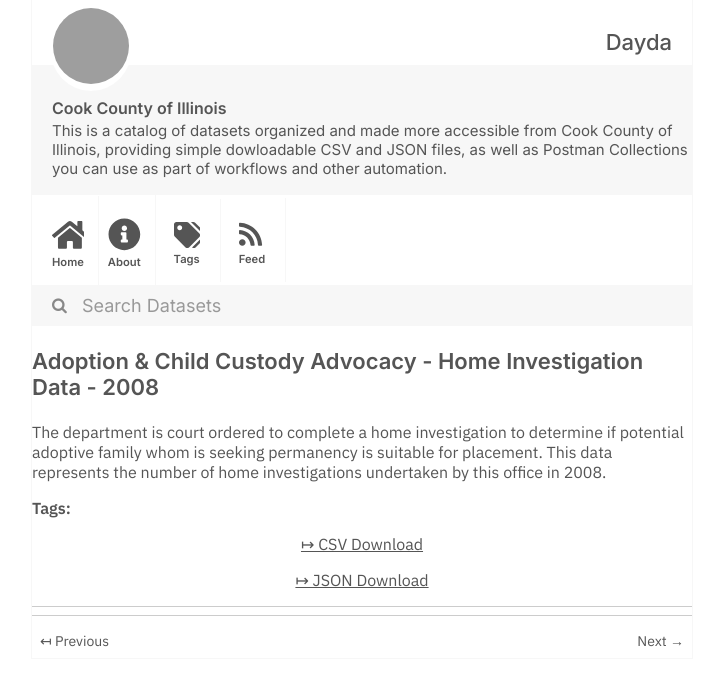
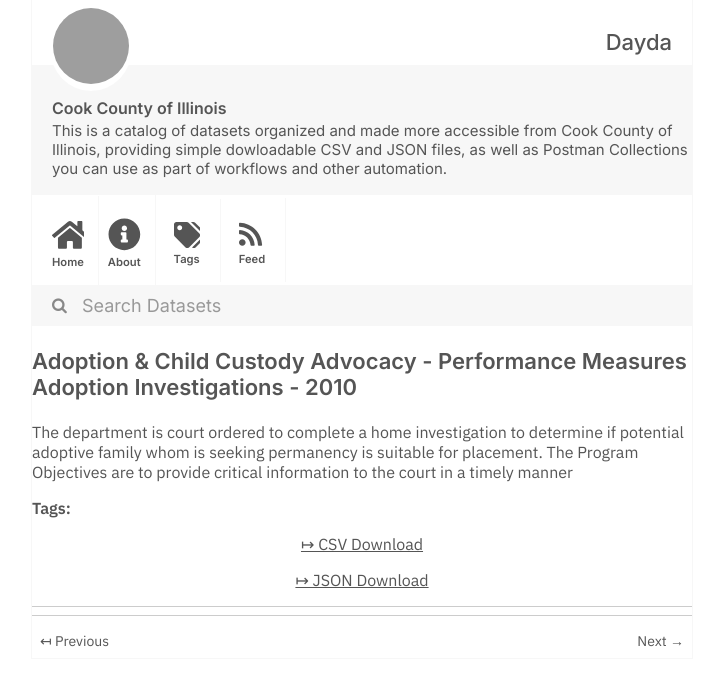
Before and after one commit to dayda-entities/cook-county-of-illinois, a Jekyll site: the page built from _posts/2020-11-10-adoption-child-custody-advocac.md, in a window 1280 px wide, cut to the strip 0-686 px from the top of the page. Shown: the whole strip, without its empty margins (278-1001 px from the left). Built offline with Jekyll 4.4.1, drawn with Linux system fonts in a browser that asks for light colours; grey boxes are pictures that could not be loaded.

Commit message:
Publish Data

```diff
--- a/_posts/2020-11-10-adoption-child-custody-advocac.md
+++ b/_posts/2020-11-10-adoption-child-custody-advocac.md
@@ -1,17 +1,19 @@
 ---
-title: Adoption & Child Custody Advocacy - Home Investigation Data - 2008
-created: '2020-11-10T16:57:49.516932'
-modified: '2020-11-10T16:57:49.516939'
+title: >-
+  Adoption & Child Custody Advocacy - Performance Measures Adoption
+  Investigations - 2010
+created: '2020-11-10T16:57:30.333029'
+modified: '2020-11-10T16:57:30.333040'
 state: active
 type: dataset
 tags: []
 groups:
   - Local Government
 csv_url: >-
-  https://datacatalog.cookcountyil.gov/api/views/tjzn-e5cs/rows.csv?accessType=DOWNLOAD
+  https://datacatalog.cookcountyil.gov/api/views/fyzh-dkkp/rows.csv?accessType=DOWNLOAD
 json_url: >-
-  https://datacatalog.cookcountyil.gov/api/views/tjzn-e5cs/rows.json?accessType=DOWNLOAD
+  https://datacatalog.cookcountyil.gov/api/views/fyzh-dkkp/rows.json?accessType=DOWNLOAD
 layout: post
 
 ---
-The department is court ordered to complete a home investigation to determine if potential adoptive family whom is seeking permanency is suitable for placement. This data represents the number of home investigations undertaken by this office in 2008.
+The department is court ordered to complete a home investigation to determine if potential adoptive family whom is seeking permanency is suitable for placement.  The Program Objectives are to provide critical information to the court in a timely manner
```
